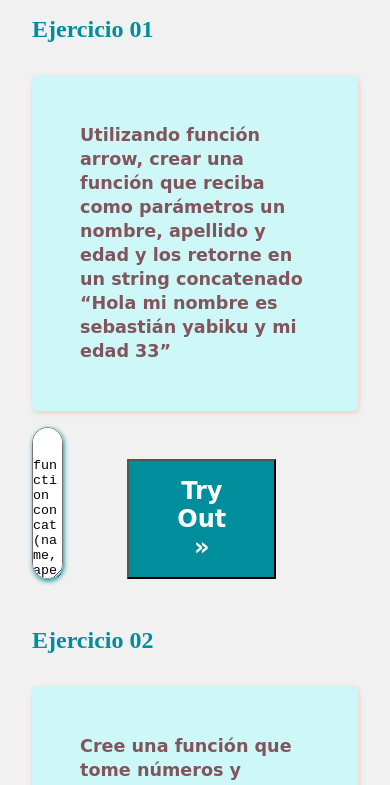
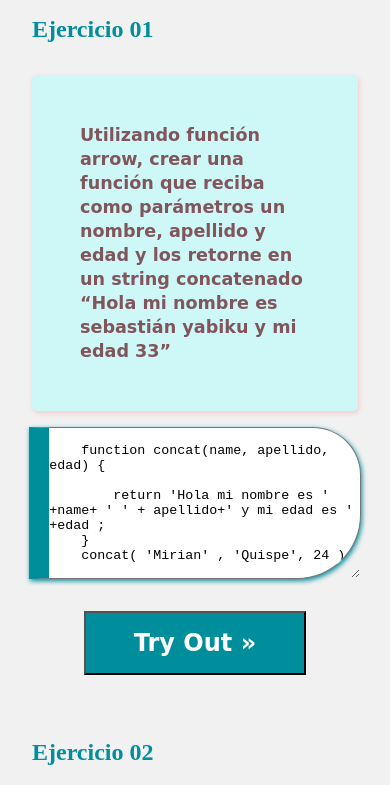
Before and after one commit to KiraLei/Hackaton10Functions, a plain HTML site: page index.html in a window 390 px wide. Shown: the top 785 px of the page. Drawn offline with Linux system fonts and the light colour scheme; a web font is replaced by a local one.

Commit message:
responsive

```diff
--- a/index.html
+++ b/index.html
@@ -18,7 +18,7 @@
         un nombre, apellido y edad y los retorne en un string concatenado “Hola
         mi nombre es sebastián yabiku y mi edad 33”
       </div>
-      <form action="">
+      <form>
         <textarea name="" class="textarea" cols="80" rows="10"></textarea>
         <button type="button" onclick="exercise(0)">Try Out »</button>
         <p class="result"></p>
--- a/styles/main.css
+++ b/styles/main.css
@@ -15,15 +15,36 @@ h2{
     margin-left: 2rem;
     margin-bottom: 2rem;
     padding-top: 1rem;
+}
 
-}
 
 form{
     display: flex;
     align-items: center;
+}
 
+@media only screen and (max-width: 950px) {
+    form{
+        flex-direction: column;
+        align-items: 0;
 
-}
+    }
+    button, p, textarea{
+        margin-left: 0 !important;
+
+    }
+    p{
+        margin-top: 1rem;
+        margin-bottom: 2rem;
+        width: 80% !important;
+        text-align: center;
+    }
+    textarea{
+        width: 85% !important;
+    }
+
+  }
+
 button {
     color: #fff;
     font-size: 1.5rem;
@@ -33,8 +54,6 @@ button {
     margin-left: 4rem;
     font-family: 'Chilanka', cursive;
     font-weight: 700;
-
-
 }
 
 button:hover{
@@ -48,17 +67,27 @@ p{
     font-family: 'Chilanka', cursive;
     font-weight: 600;
     font-size: 1.1rem;
-
-
 }
 
 textarea{
     width: 42%;
     margin-left: 2rem;
-    border-radius: 2rem;
+    border-radius: 0rem 3rem 4rem 0rem ;
     box-shadow: 1px 2px 5px 0px #008D9C ;
     margin-bottom: 2rem;
+    border-left: 20px solid #008D9C;
+
 }
+
+textarea:hover{
+    border-left: 20px solid #D94B18;
+}
+
+textarea:focus{
+    outline:none;
+
+}
+
 
 .problem{
 
```
